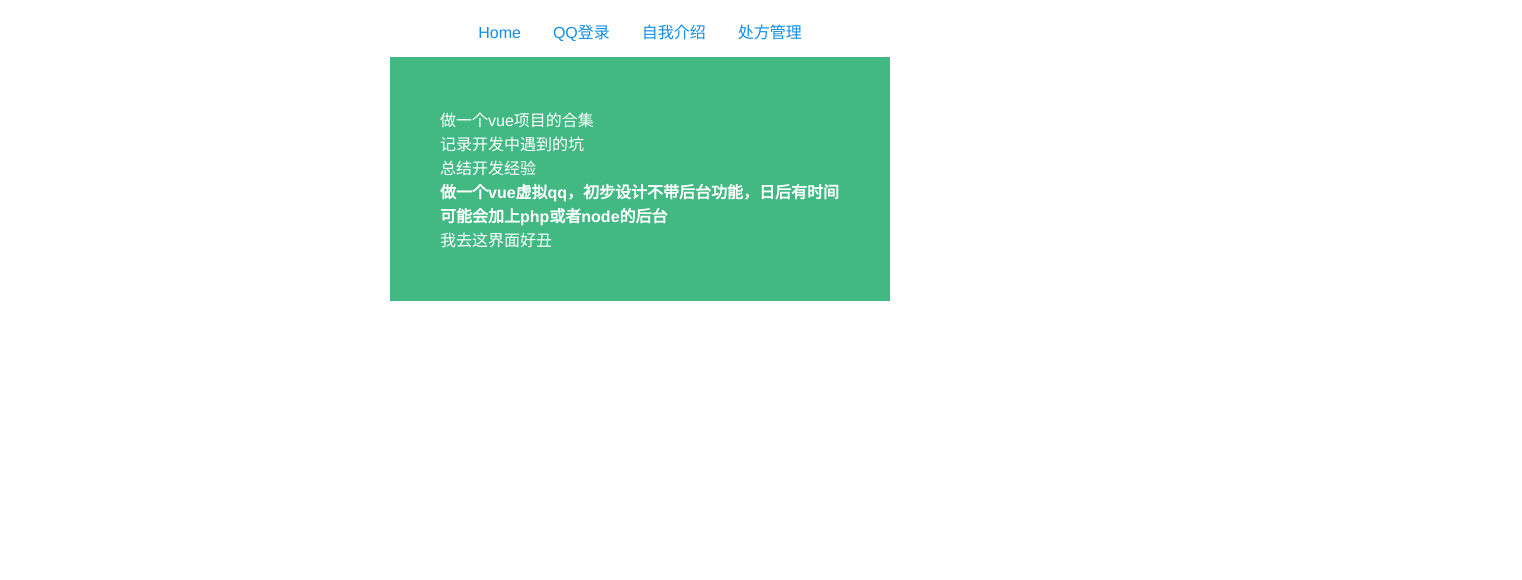
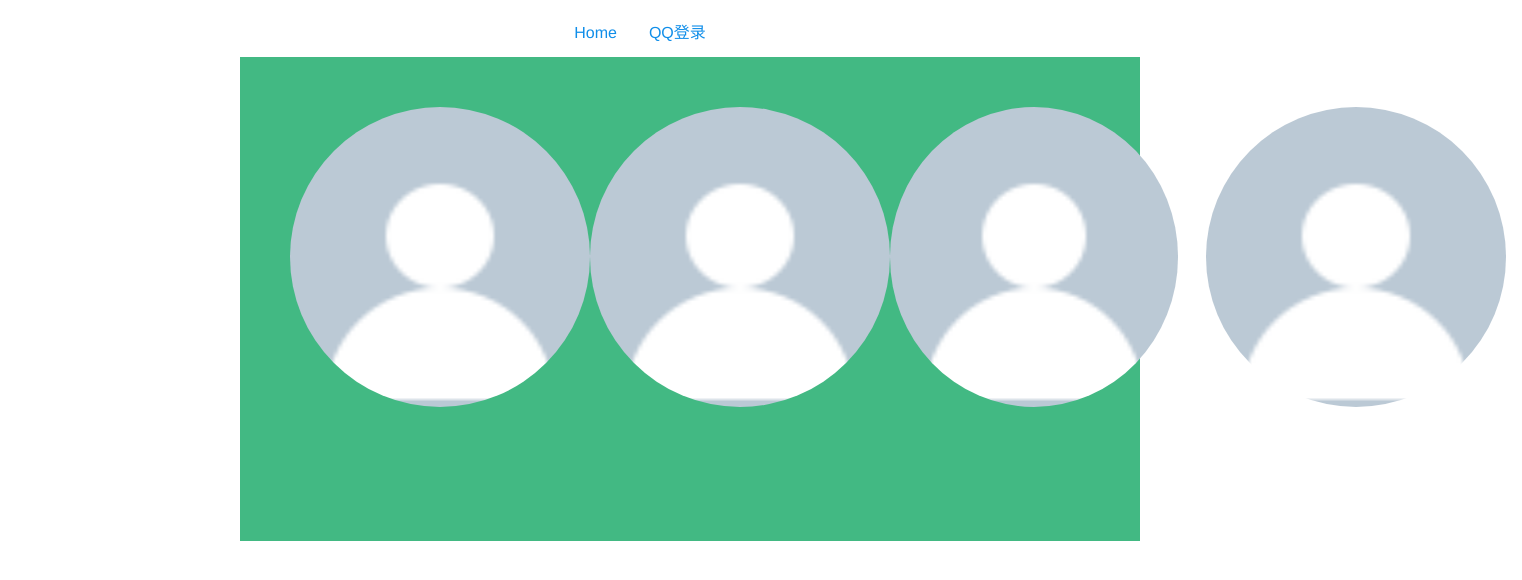
Before and after one commit to Square-nut/square-new, a Vue app: page /#/home in a window 1280 px wide. Shown: the top 580 px of the page, 1522 px wide, since content can reach past the window. Built offline with nearby package versions, Linux system fonts and the light colour scheme; a small style sheet from the web is missing; what vue-resource would draw is missing.

Commit message:
修改了主导航，调整页面结构

```diff
--- a/src/components/Home.vue
+++ b/src/components/Home.vue
@@ -1,27 +1,52 @@
 <template>
 	<div class="container">
-		<ul>
-			<li>做一个vue项目的合集</li>
-			<li>记录开发中遇到的坑</li>
-			<li>总结开发经验</li>
-			<li><strong>做一个vue虚拟qq，初步设计不带后台功能，日后有时间可能会加上php或者node的后台</strong></li>
-			<li>我去这界面好丑</li>
-		</ul>
+		<section class="self-info">
+			<!--主页-->
+			<a href="github.com/Square-nut" class="my-site">
+				<img src="../../static/img/headicon.png"/>
+			</a>
+			<!--git-->
+			<a href="github.com/Square-nut" class="my-git">
+				<img src="../../static/img/headicon.png"/>
+			</a>
+			<!--头像-->
+			<img src='../../static/img/headicon.png' class="my-pic"/>
+			个人简介
+			<!--微信或其他什么东西-->
+			<p class="my-desc">
+				<span class="my-name"></span>
+				<span class="my-age"></span>
+				<span class="my-name"></span>
+				<span class="my-name"></span>
+			</p>
+			<!--mail-->
+			<a href="zhenjiaguwen123@gmail.com" class="my-mail">
+				<img src="../../static/img/headicon.png"/>
+			</a>
+
+		</section>
+		 专业技能 工作经历 项目经验 联系邮箱
 	</div>
-
-
 </template>
 <script></script>
 <style scoped>
 	.container{
-		width: 50%;
+		display: flex;
+		width: 100%;
+		height: 100%;
 		margin: auto;
 		text-align: left;
 		background: #42B983;
 		color: #FFFFFF;
 		padding: 50px;
 	}
-	ul{
-		list-style: none;
+	.self-info{
+		display: flex;
+	}
+	.self-info img{
+		flex: 2;
+		width: 300px;
+		height: 300px;
+		border-radius: 50%;
 	}
 </style>
--- a/src/components/Nav.vue
+++ b/src/components/Nav.vue
@@ -3,8 +3,8 @@
 		<nav>
 			<router-link to='/home' >Home</router-link>
 			<router-link to='/login'>QQ登录</router-link>
-			<router-link to='/myself'>自我介绍</router-link>
-			<router-link to=''>处方管理</router-link>
+			<!--<router-link to='/myself'>自我介绍</router-link>-->
+			<!--<router-link to=''>处方管理</router-link>-->
 		</nav>
 		<div class="wrap">
 			<router-view></router-view>
--- a/src/components/myself.vue
+++ b/src/components/myself.vue
@@ -2,14 +2,20 @@
 	<main class="">
 		<section>
 			<p>入行不到三年小前端一枚</p>
-			<p>新技术的试验田</p>
+			<p>新技术的试验田</p><ul>
+			<p>做一个vue项目的合集</p>
+			<p>记录开发中遇到的坑</p>
+			<p>总结开发经验</p>
+			<p><strong>做一个vue虚拟qq，初步设计不带后台功能，日后有时间可能会加上php或者node的后台</strong></p>
+			<p>我去这界面好丑</p>
+		</ul>
 		</section>
 	</main>
 </template>
 <script></script>
 <style scoped>
 	section{
-		text-align: center;
+		text-apgn: center;
 	}
 	section p{
 		font-size: 18px;
```
Also changed, not shown: src/views/pre.vue (added).
